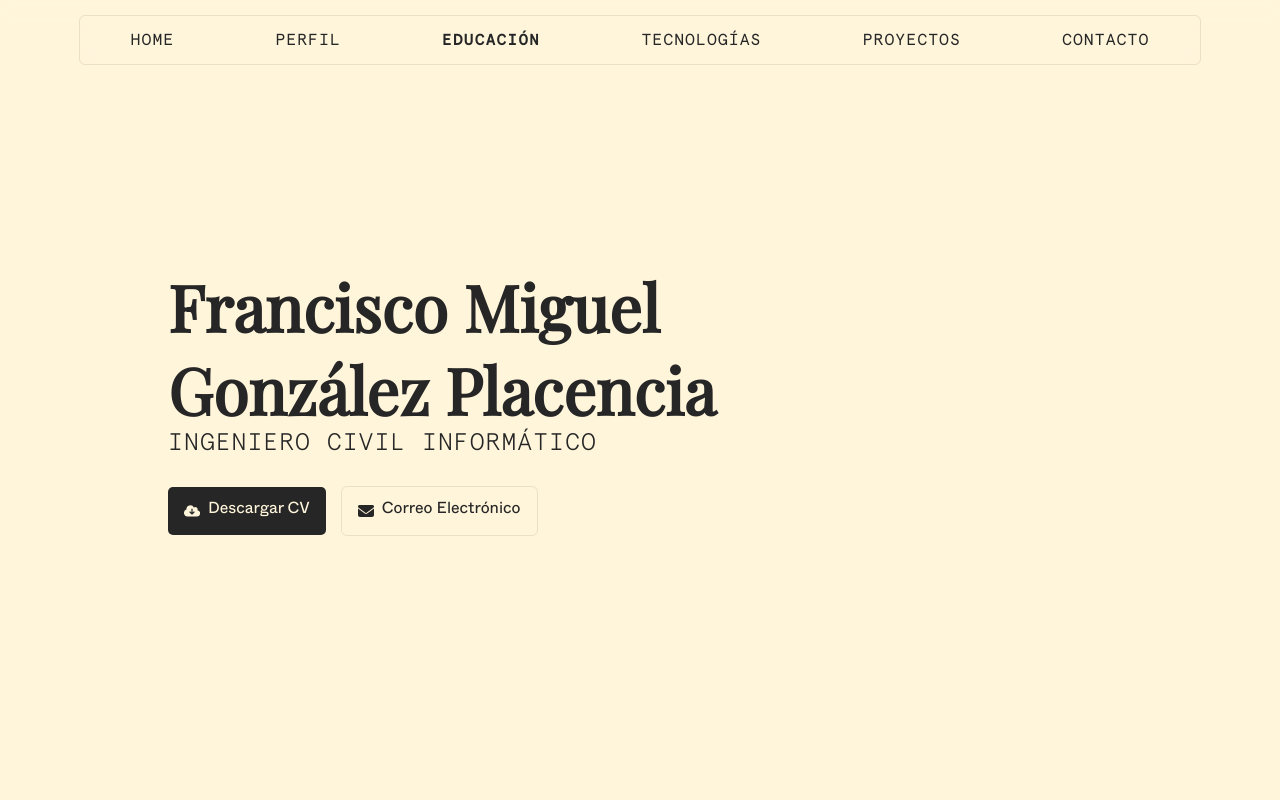
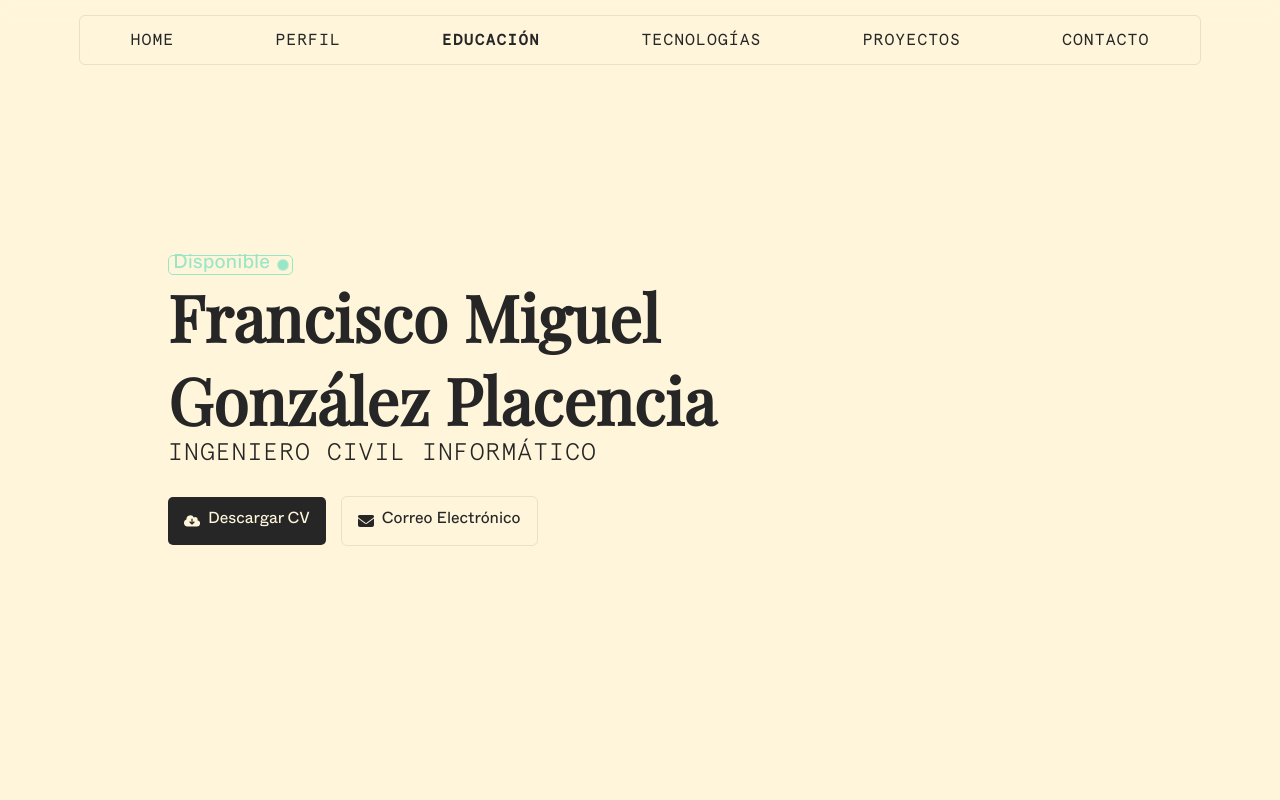
Before and after one commit to devfranciscogonzalez/portfolio, a React (Vite) app: page / in a window 1280 px wide. Shown: the top 800 px of the page. Built offline with nearby package versions, Linux system fonts and the light colour scheme.

Commit message:
add available fo work in home

```diff
--- a/src/sections/Home/Home.jsx
+++ b/src/sections/Home/Home.jsx
@@ -3,10 +3,12 @@ import { ActionButton, H1, H2 } from "../../components";
 import { SOCIAL_LINKS } from "../../constants/socialLinks";
 import { USER } from "../../constants/userInfo";
 import { Section } from "../Section.styles";
+import AvailableForWork from "./components/AvailableForWork/AvailableForWork";
 import { HomeButtonWrapper } from "./Home.styles";
 
 const Home = () => (
   <Section $variant="first" id="home">
+    <AvailableForWork />
     <H1>{USER.name}</H1>
     <H2>{USER.profession}</H2>
     <HomeButtonWrapper>
--- /dev/null
+++ b/src/sections/Home/components/AvailableForWork/AvailableForWork.jsx
@@ -0,0 +1,12 @@
+import { Container, PulsingDot, Text } from "./AvailableForWork.styles";
+
+const AvailableForWork = () => {
+  return (
+    <Container>
+      <Text>Disponible</Text>
+      <PulsingDot />
+    </Container>
+  );
+};
+
+export default AvailableForWork;
--- /dev/null
+++ b/src/sections/Home/components/AvailableForWork/AvailableForWork.styles.js
@@ -0,0 +1,44 @@
+import styled, { keyframes } from "styled-components";
+
+const pulse = keyframes`
+  0% {
+    box-shadow: 0 0 0 0 rgba(51, 217, 178, 0.7);
+  }
+
+  70% {
+    box-shadow: 0 0 0 6px rgba(51, 217, 178, 0);
+  }
+
+  100% {
+    box-shadow: 0 0 0 0 rgba(51, 217, 178, 0);
+  }
+`;
+
+const Container = styled.div`
+  display: flex;
+  justify-content: center;
+  align-items: center;
+  gap: ${({ theme }) => theme.spacing.small};
+  padding: ${({ theme }) => theme.padding.xsmall};
+  border: 1px solid #33d9b2;
+  border-radius: ${({ theme }) => theme.borderRadius.medium};
+  opacity: 0.5;
+`;
+
+const PulsingDot = styled.div`
+  width: 10px;
+  height: 10px;
+  border-radius: 50%;
+  background-color: #33d9b2;
+  animation: ${pulse} 2s infinite;
+`;
+
+const Text = styled.span`
+  font-family: ${({ theme }) => theme.fonts.primary};
+  font-size: ${({ theme }) => theme.fontSizes.medium};
+  /* color: ${({ theme }) => theme.colors.text.tertiary}; */
+  color: #33d9b2;
+  text-align: center;
+`;
+
+export { Container, PulsingDot, Text };
```
